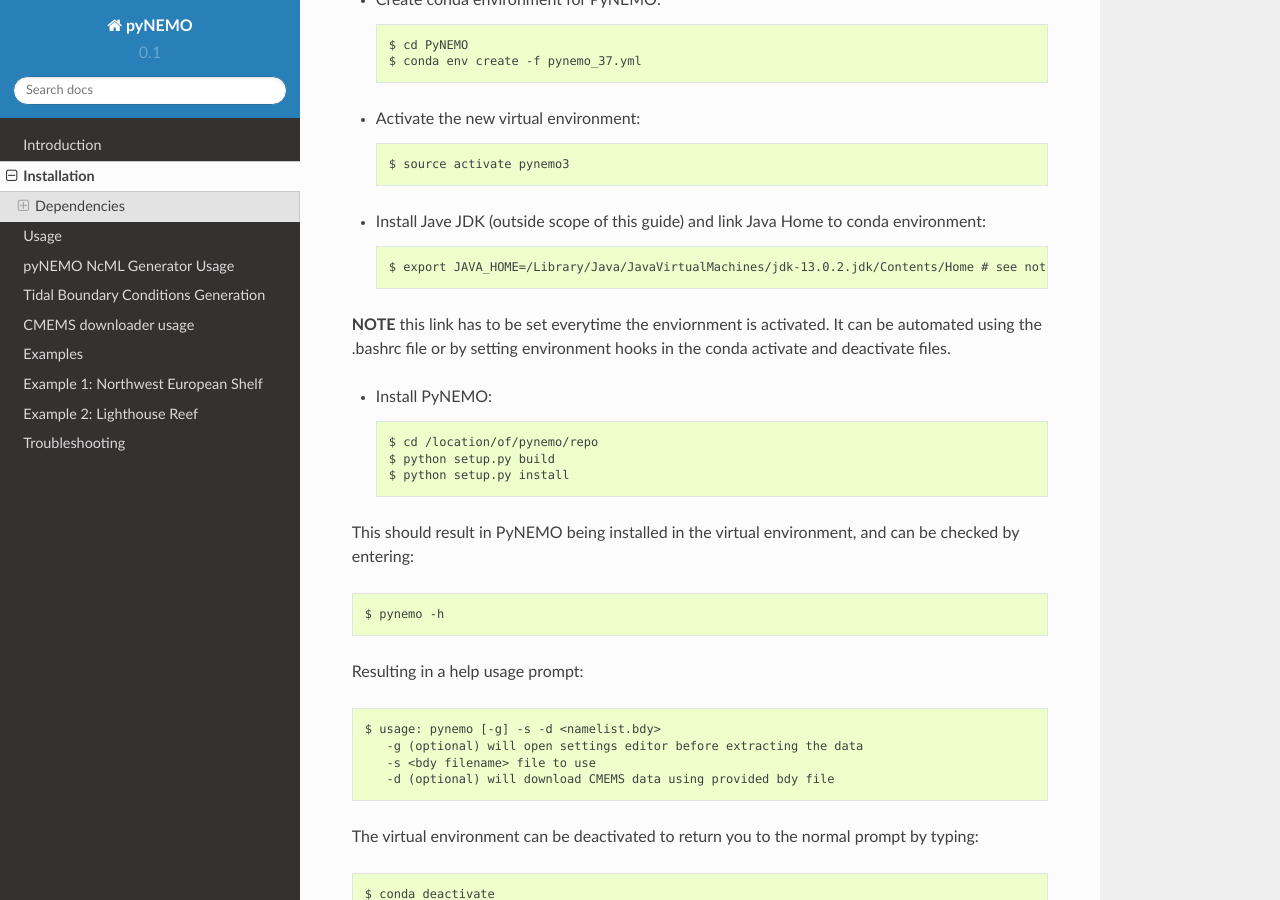
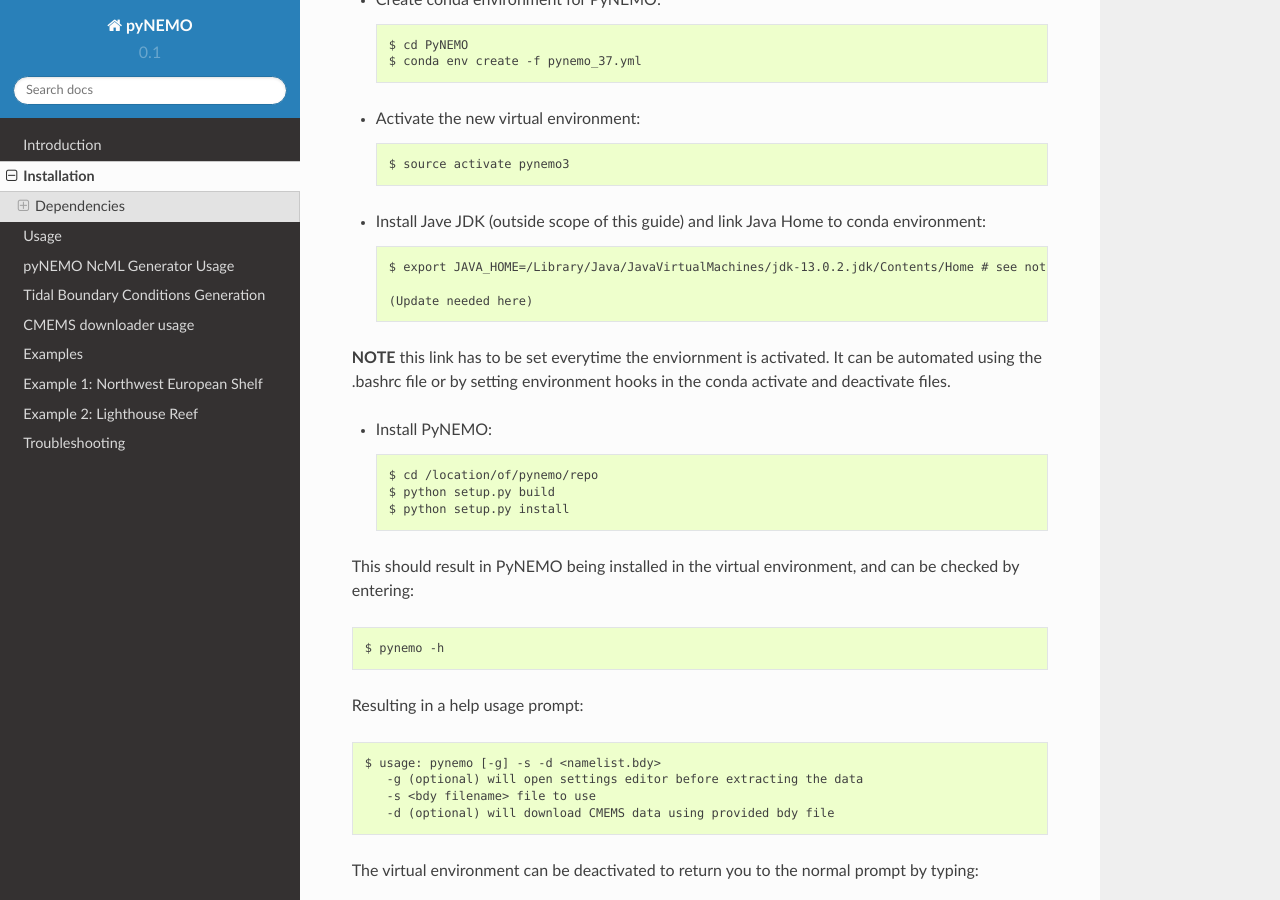
Before and after one commit to NOC-MSM/pyBDY, a Sphinx documentation site: the page built from docs/source/installation.rst, in a window 1280 px wide and 900 px high, scrolled down 1055 px. Built offline with Sphinx 7.4.7 and the Read the Docs theme 2.0.0, drawn with Linux system fonts in a browser that asks for light colours; some of the changed text lies outside the part shown.

Commit message:
Update installation.rst

```diff
--- a/docs/source/installation.rst
+++ b/docs/source/installation.rst
@@ -1,6 +1,6 @@
 Installation
 ============
-This page provides a guide to installing pyNEMO.
+This page provides a guide to installing PyNEMO.
 
 Dependencies
 ^^^^^^^^^^^^
@@ -49,6 +49,8 @@
 - Install Jave JDK (outside scope of this guide) and link Java Home to conda environment::
 
     $ export JAVA_HOME=/Library/Java/JavaVirtualMachines/jdk-13.0.2.jdk/Contents/Home # see notes below
+
+    (Update needed here)
 
 **NOTE** this link has to be set everytime the enviornment is activated. It can be automated using the .bashrc file or by
 setting environment hooks in the conda activate and deactivate files.
```
